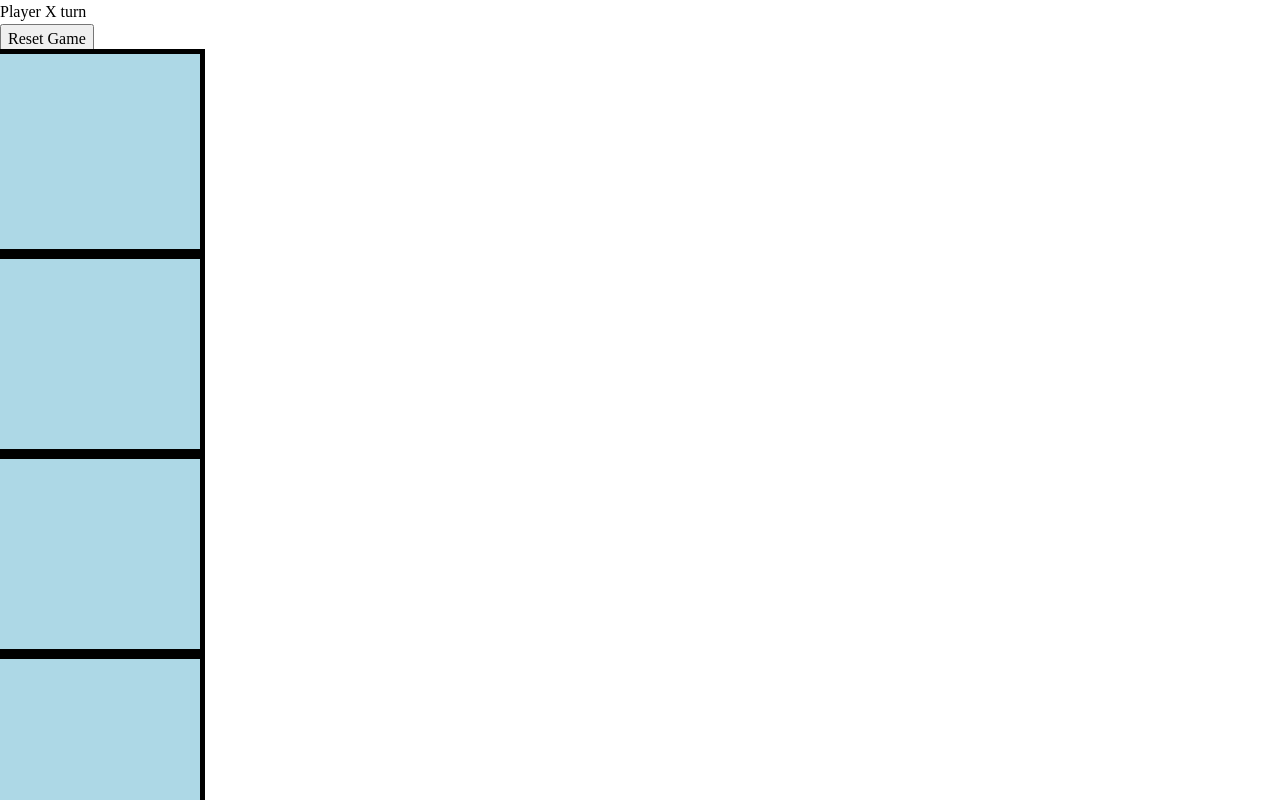
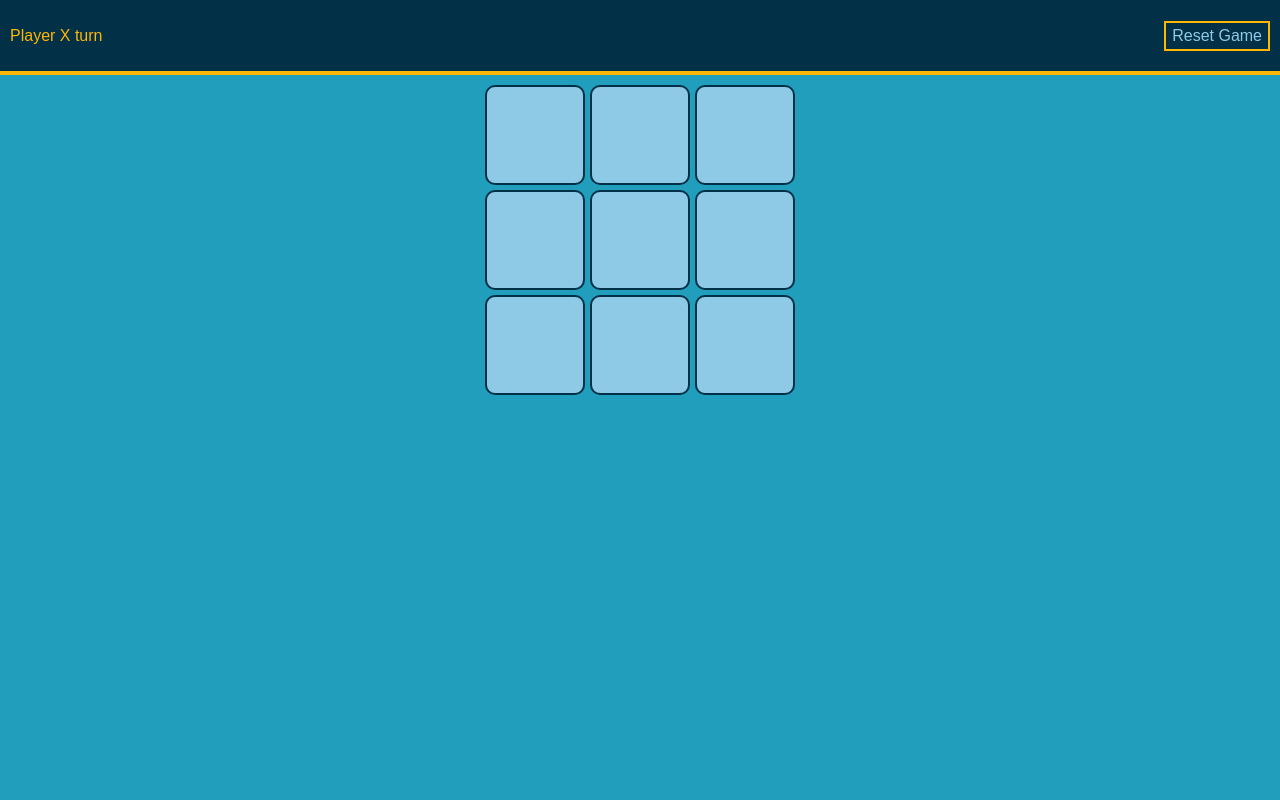
Before and after one commit to mtp13/tic-tac-toe, a plain HTML site: page index.html in a window 1280 px wide. Shown: the top 800 px of the page. Drawn offline with Linux system fonts and the light colour scheme.

Commit message:
center main content, new colors

```diff
--- a/style.css
+++ b/style.css
@@ -1,21 +1,65 @@
-.row {
-  display: flex;
-  justify-content: start;
+:root {
+  --sky-blue: #8ecae6ff;
+  --blue-green: #219ebcff;
+  --prussian-blue: #023047ff;
+  --selective-yellow: #ffb703ff;
+  --ut-orange: #fb8500ff;
 }
 
+body {
+  background-color: var(--blue-green);
+  font-family: sans-serif;
+}
+
+header {
+  background-color: var(--prussian-blue);
+  color: var(--sky-blue);
+  border-bottom: 4px solid var(--selective-yellow);
+  display: flex;
+  justify-content: space-between;
+  align-items: center;
+  height: 75px;
+}
+
+#status {
+  margin-left: 10px;
+  color: var(--selective-yellow);
+}
+
+button {
+  border: 2px solid var(--selective-yellow);
+  background-color: var(--prussian-blue);
+  color: var(--sky-blue);
+  margin-right: 10px;
+}
+
+/* Center the main content */
+main {
+  display: grid; /* Use grid layout */
+  grid-template-columns: repeat(3, 100px); /* 3 columns, each 100px wide */
+  grid-template-rows: repeat(3, 100px); /* 3 rows, each 100px tall */
+  grid-gap: 5px; /* Space between cells */
+  justify-content: center; /* Center grid horizontally */
+  align-items: center; /* Center grid vertically */
+  height: 100vh; /* Full viewport height */
+  margin-top: 10px;
+}
+
+/* Style each cell */
 .cell {
-  height: 200px;
-  width: 200px;
-  background-color: lightblue;
-  color: black;
-  font-size: xxx-large;
-  font-weight: bold;
+  width: 100px;
+  height: 100px;
+  border: 1px solid #000; /* Black border for each cell */
   display: flex;
-  justify-content: center;
-  align-items: center;
-  outline: solid 5px black;
+  justify-content: center; /* Center content horizontally */
+  align-items: center; /* Center content vertically */
+  font-size: 24px; /* Font size for X and O */
+  background-color: var(--sky-blue);
+  border: 2px solid var(--prussian-blue);
+  border-radius: 10px;
+  color: var(--prussian-blue);
 }
 
 .highlight {
-  background-color: red;
+  background-color: var(--selective-yellow);
 }
```
